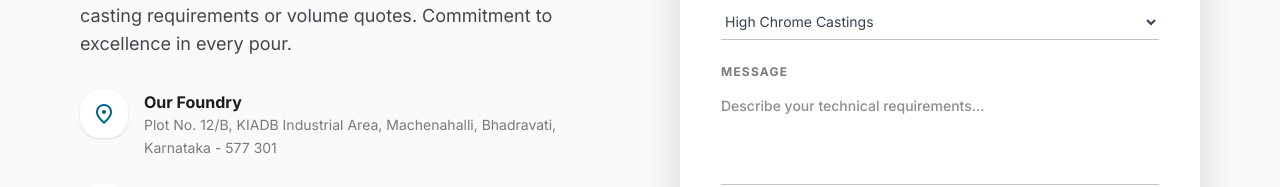
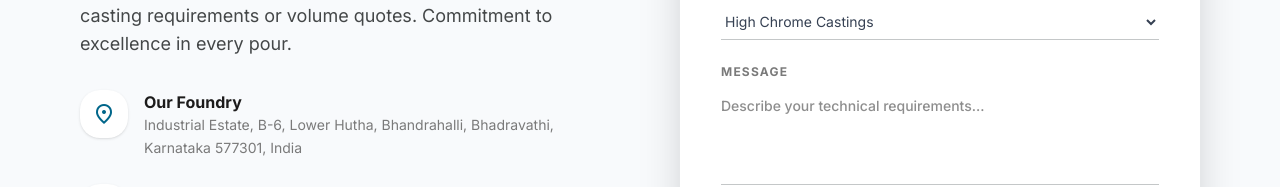
Before and after one commit to N-i-k-h/srivasavifoundry, a React (Vite) app: page / in a window 1280 px wide. Shown: the part 5386-5573 px from the top of the page. Built offline with nearby package versions, Linux system fonts and the light colour scheme; no server answers.

Commit message:
fix: update factory address in contact page

```diff
--- a/src/components/Contact.tsx
+++ b/src/components/Contact.tsx
@@ -44,7 +44,7 @@ const Contact: React.FC = () => {
               </div>
               <div>
                 <h4 className="font-bold text-on-surface text-base">Our Foundry</h4>
-                <p className="text-sm text-steel-gray leading-relaxed">Plot No. 12/B, KIADB Industrial Area, Machenahalli, Bhadravati, Karnataka - 577 301</p>
+                <p className="text-sm text-steel-gray leading-relaxed">Industrial Estate, B-6, Lower Hutha, Bhandrahalli, Bhadravathi, Karnataka 577301, India</p>
               </div>
             </div>
 
```
